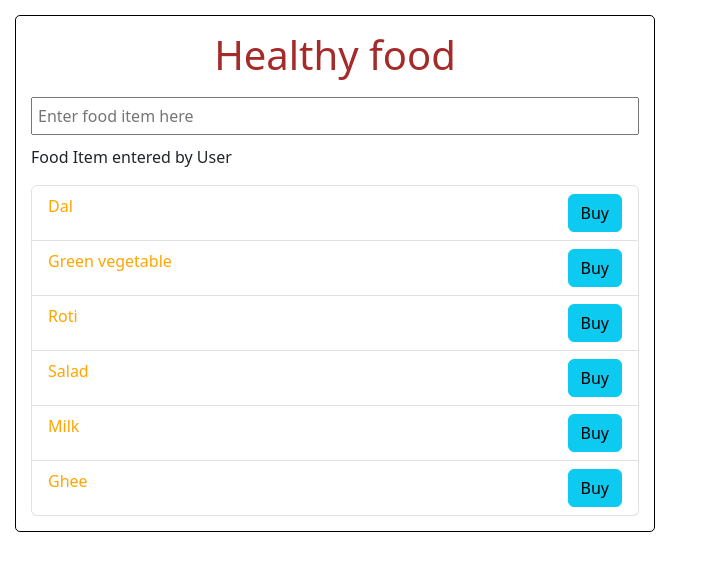
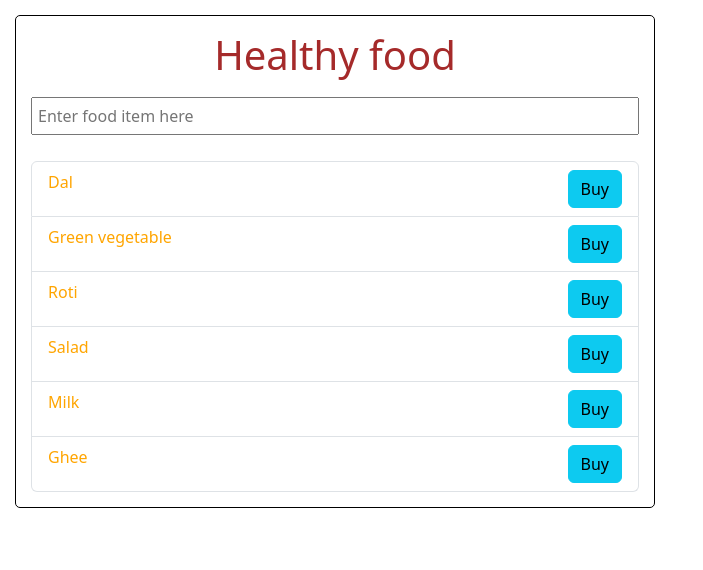
Before and after one commit to RohanKumarJha/frontend-projects, a React (Vite) app in the folder healthy-food/: page / in a window 1280 px wide. Shown: the top 570 px of the page, without its empty margins (0-703 px from the left). Built offline with nearby package versions, Linux system fonts and the light colour scheme.

Commit message:
Learn useState hook

```diff
--- a/healthy-food/src/App.jsx
+++ b/healthy-food/src/App.jsx
@@ -4,6 +4,7 @@ import ErrorMessage from './Component/ErrorMessage';
 import './App.css';
 import Container from './Component/Container';
 import FoodInput from './Component/FoodInput';
+import { useState } from 'react';
 
 const App = () => {
 
@@ -11,10 +12,10 @@ const App = () => {
 
   const handleOnChange = (event) => {
     console.log(event.target.value);
-    textToShow = event.target.value;
+    setTextToShow(event.target.value);
   }
 
-  let textToShow = "Food Item entered by User";
+  let [textToShow, setTextToShow] = useState();
 
   return <Container>
     <h1 className='food-heading'>Healthy food</h1>
```
